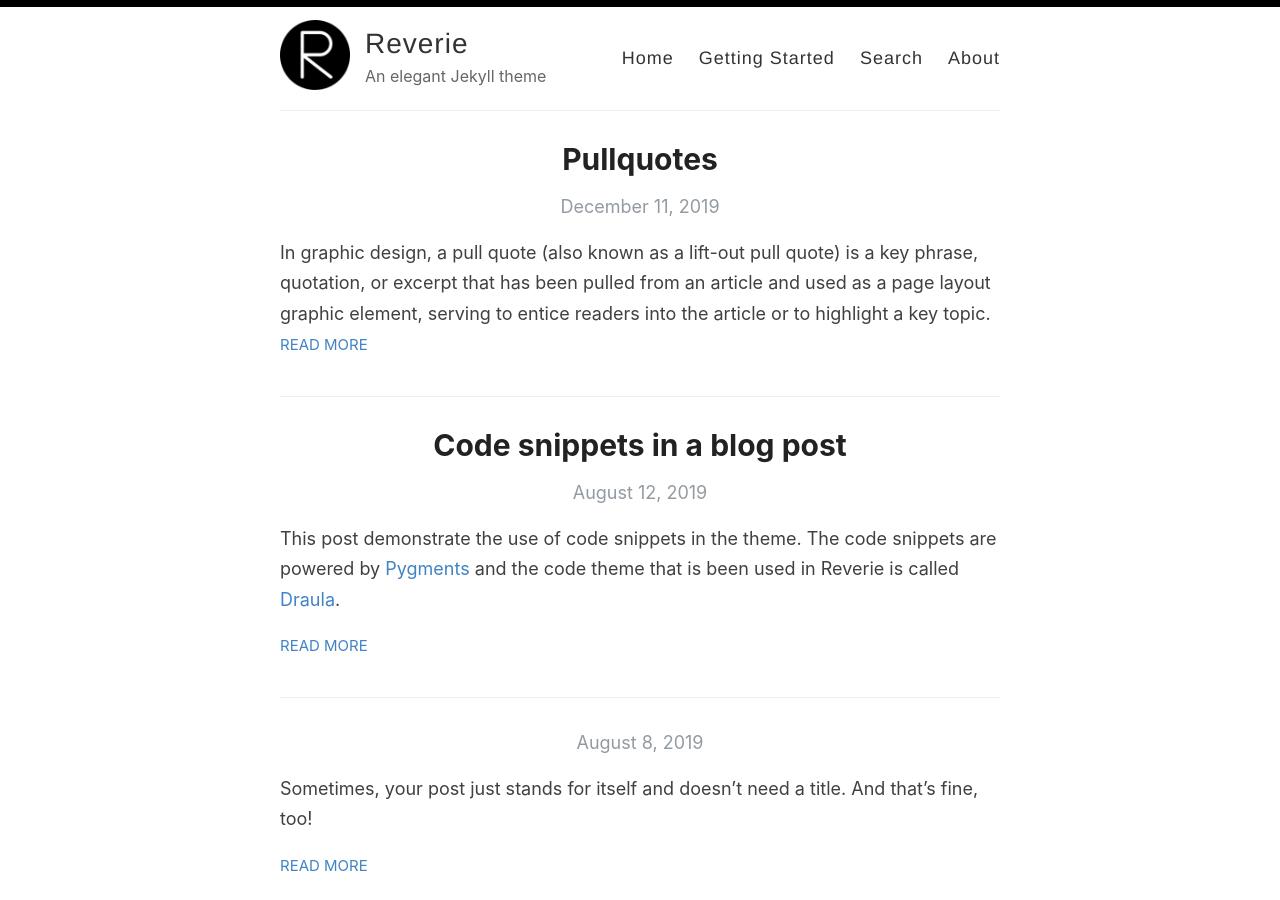
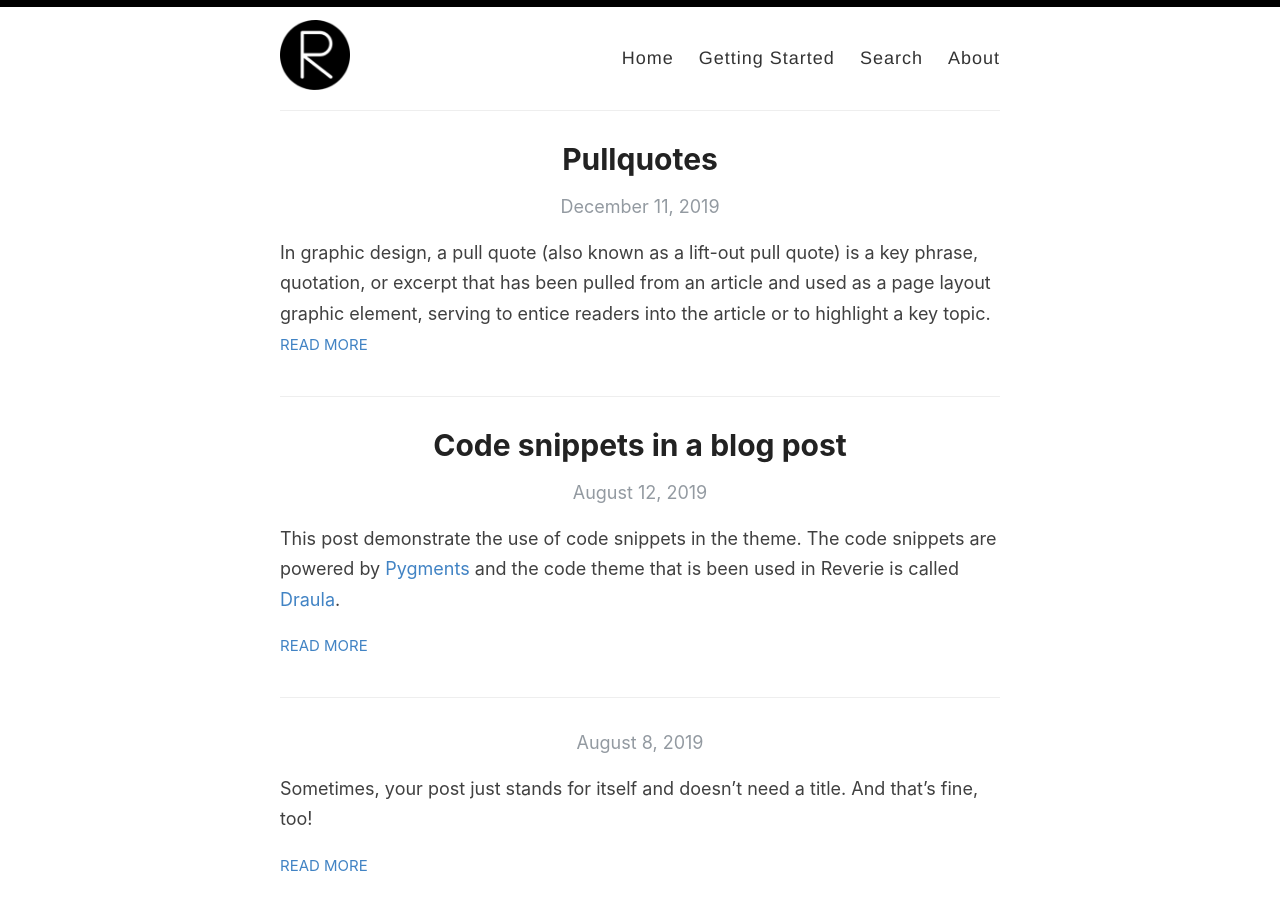
Before and after one commit to ZhaoqunZhong/ZhaoqunZhong.github.io, a Jekyll site: the page built from index.html, in a window 1280 px wide and 900 px high. Built offline with Jekyll 4.4.1, drawn with Linux system fonts in a browser that asks for light colours; the list of posts is cut into pages by our own code.

Commit message:
Update _config.yml

```diff
--- a/_config.yml
+++ b/_config.yml
@@ -3,13 +3,13 @@
 #
 
 # Name of your site (displayed in the header)
-name: Reverie
+name:
 
 # Name of the author
-author: Amit Merchant
+author: Zhaoqun Zhong
 
 # Short bio or description (displayed in the header)
-description: An elegant Jekyll theme
+description:
 
 # URL of your avatar or profile pic (you could use your GitHub profile pic)
 avatar: /images/reverie.png
@@ -21,15 +21,15 @@ avatar: /images/reverie.png
 # Includes an icon in the footer for each username you enter
 footer-links:
   dribbble:
-  email: amit.d.merchant@gmail.com
+  email: zhongzhaoqun1991@outlook.com
   facebook:
   flickr:
-  github: amitmerchant1990/reverie
+  github: ZhaoqunZhong
   instagram:
   linkedin:
   pinterest:
   rss: rss
-  twitter: amit_merchant
+  twitter:
   stackoverflow:
   youtube: # channel/<your_long_string> or user/<user-name>
   googleplus: # anything in your profile username that comes after plus.google.com/
@@ -45,14 +45,14 @@ google_analytics: UA-43339302-11
 
 # Your website URL (e.g. http://amitmerchant1990.github.io or http://www.amitmerchant.com)
 # Used for Sitemap.xml and your RSS feed
-url: http://www.amitmerchant.com/reverie
-enforce_ssl: https://www.amitmerchant.com/reverie
+url: http://ZhaoqunZhong.github.io
+enforce_ssl: http://ZhaoqunZhong.github.io
 
 # If you're hosting your site at a Project repository on GitHub pages
 # (http://yourusername.github.io/repository-name)
 # and NOT your User repository (http://yourusername.github.io)
 # then add in the baseurl here, like this: "/repository-name"
-baseurl: "/reverie"
+baseurl: ""
 
 #
 # !! You don't need to change any of the configuration flags below !!
```
